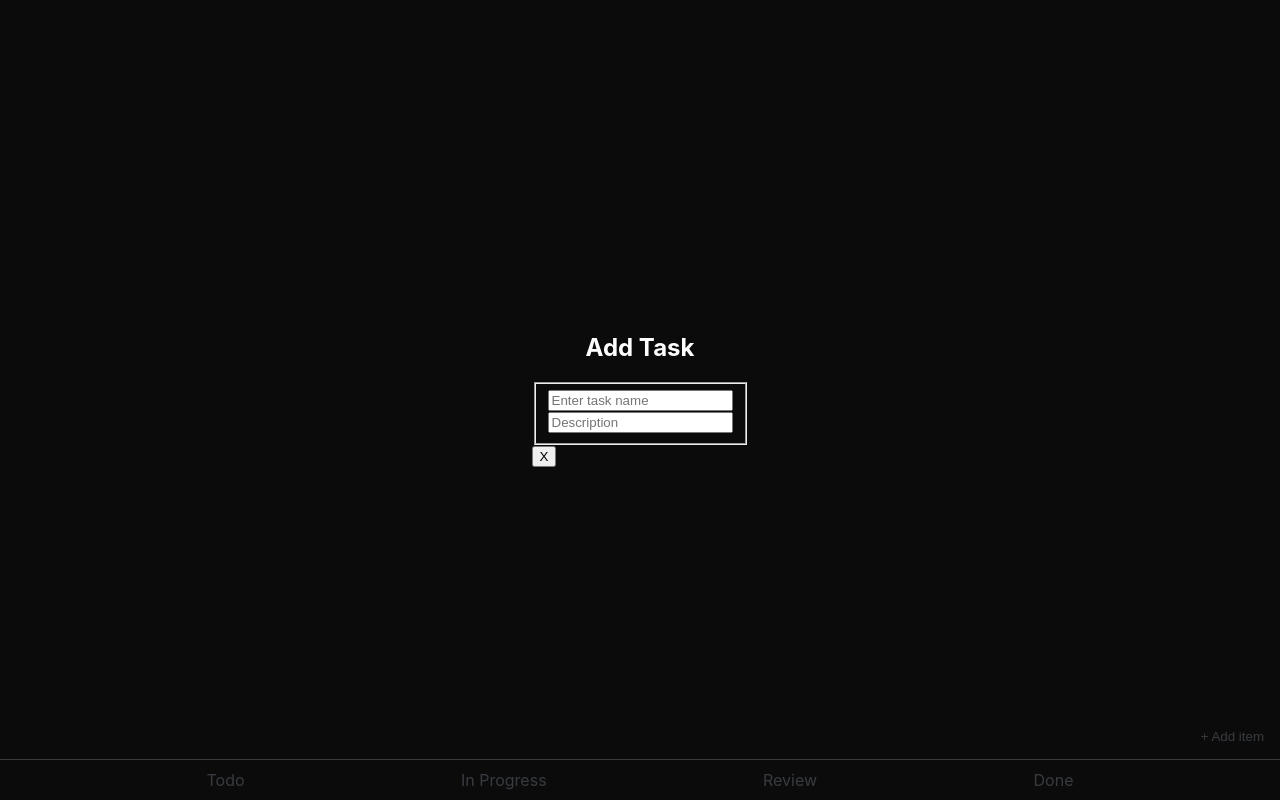
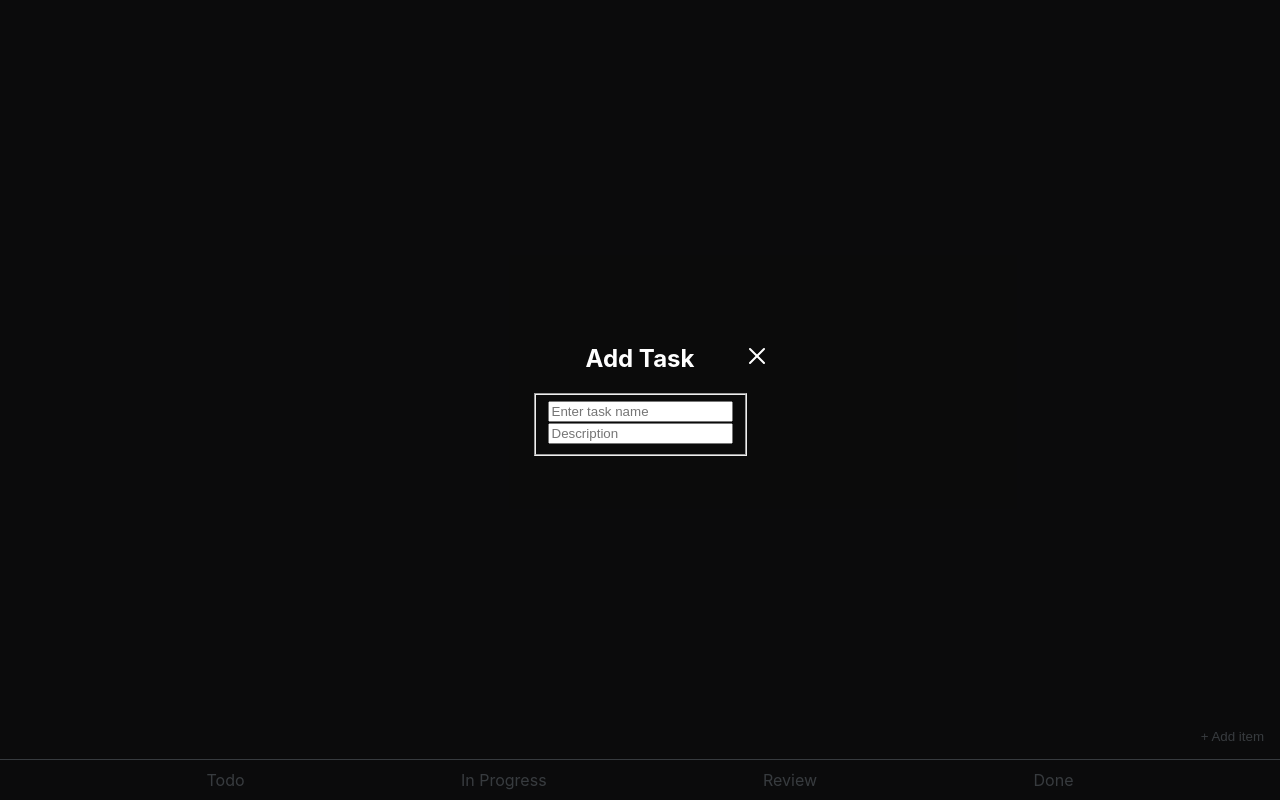
Before and after one commit to lighterboiii/task-tracker, a React (Create React App) app: page /boards in a window 1280 px wide. Both pictures are taken after a click on the button "+ Add item". Built offline with nearby package versions, Linux system fonts and the light colour scheme.

Commit message:
добавить close icon

```diff
--- a/src/components/Modal/Modal/Modal.module.scss
+++ b/src/components/Modal/Modal/Modal.module.scss
@@ -13,4 +13,13 @@
     position: absolute;
     z-index: 3;
   }
+
+  &__closeButton {
+    position: absolute;
+    top: 0;
+    right: -20px;
+    border: none;
+    background: transparent;
+    padding: 0;
+  }
 }
--- a/src/components/Modal/Modal/Modal.tsx
+++ b/src/components/Modal/Modal/Modal.tsx
@@ -2,6 +2,7 @@ import { FC, useEffect } from 'react';
 import ReactDom from 'react-dom';
 import ModalOverlay from '../ModalOverlay/ModalOverlay';
 import styles from './Modal.module.scss';
+import CloseIcon from '../../../ui/icons/CloseIcon/CloseIcon';
 
 interface IModalPopup {
   onClick: () => void;
@@ -26,8 +27,12 @@ const Modal: FC<IModalPopup> = ({ onClick, children }) => {
     <div className={styles.modal}>
       <div className={styles.modal__content}>
         {children}
-        <button onClick={onClick} type="button">
-          X
+        <button
+          onClick={onClick}
+          type="button"
+          className={styles.modal__closeButton}
+        >
+          <CloseIcon />
         </button>
       </div>
       <ModalOverlay onClick={onClick} />
--- /dev/null
+++ b/src/ui/icons/CloseIcon/CloseIcon.tsx
@@ -0,0 +1,34 @@
+import React, { FC } from 'react';
+
+interface ICloseIcon {
+  color?: string;
+  width?: number;
+  height?: number;
+}
+
+const CloseIcon: FC<ICloseIcon> = ({ color, width, height }) => (
+  <svg
+    width={width || 24}
+    height={height || 24}
+    viewBox="0 0 24 24"
+    fill="none"
+    xmlns="http://www.w3.org/2000/svg"
+  >
+    <path
+      d="M19 5L5 19"
+      stroke={color || '#FFF'}
+      strokeWidth="2"
+      strokeLinecap="round"
+      strokeLinejoin="round"
+    />
+    <path
+      d="M5 5L19 19"
+      stroke={color || '#FFF'}
+      strokeWidth="2"
+      strokeLinecap="round"
+      strokeLinejoin="round"
+    />
+  </svg>
+);
+
+export default CloseIcon;
```
Also changed, not shown: src/components/TrackerComponent/TrackerComponent.module.scss (+0 -10 lines), src/components/TrackerComponent/TrackerComponent.tsx (+0 -26 lines).
